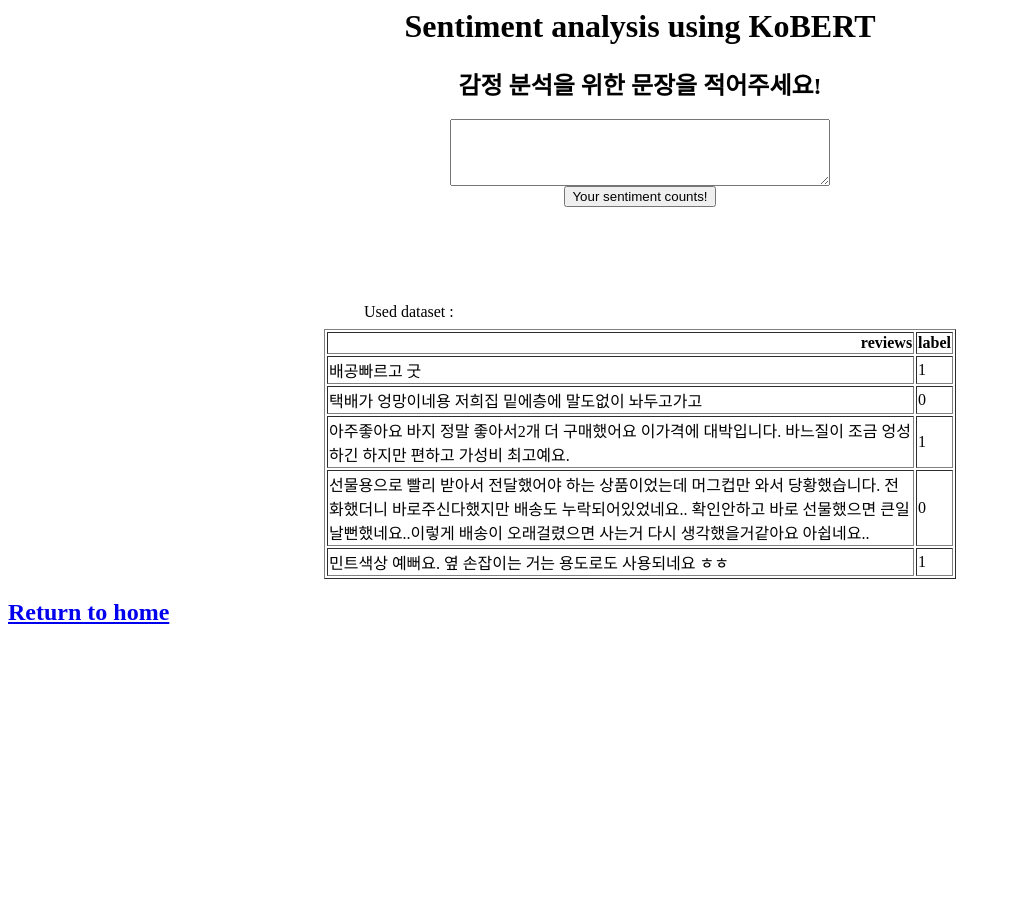
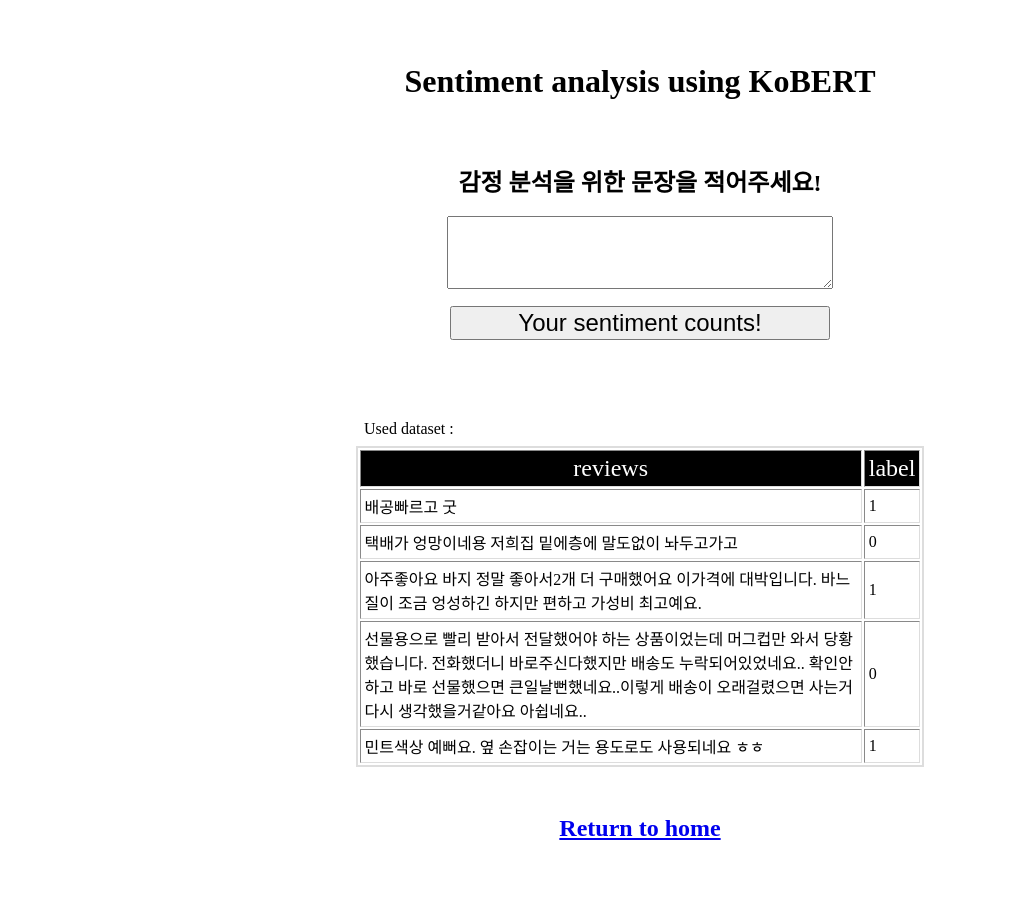
Before and after one commit to 9oormthonUniv-SSU/kdc-yujin, a Django app: page /predict_sentiment/bert_input/ in a window 1280 px wide. Shown: the whole page, without its empty margins (0-1009 px from the left). Before the commit the page ends 624 px from the top, so only its background shows below. Run offline with Django 3.2, Linux system fonts and the light colour scheme.

Commit message:
8주차: HTML 확장 & 스타일링

```diff
--- /dev/null
+++ b/bert_project/main/static/main/custom_style.css
@@ -0,0 +1,106 @@
+#index_title {
+  width:50%;
+  margin:auto;
+  text-align:center;
+  margin-top:20%;
+}
+
+.bert_title {
+  font-size:3em;
+}
+
+#page_title {
+  margin-top: 5%;
+  margin-bottom: 5%;
+}
+
+#input_submit {
+  width: 30%;
+  font-size: 1.5em;
+  margin-top: 1%;
+}
+
+#nav_foot {
+  text-align: center;
+  margin-top:3em;
+  margin-bottom:4em;
+}
+
+.semi-headline {
+  width:50%;
+  margin:auto;
+  text-align: left;
+}
+
+.result_p {
+  width: 50%;
+  margin:auto;
+  font-size: 1.5em;
+  margin-top: 1em;
+  margin-bottom: 2em;
+  color: grey;
+}
+
+.result_positive {
+  font-size: 1.5em;
+  margin-bottom: 2em;
+  color: blue;
+}
+
+.result_negative {
+  font-size: 1.5em;
+  margin-bottom: 2em;
+  color: red;
+}
+
+/*Table-related elements*/
+
+th {
+  text-align: center;
+  background-color: black;
+  color: white;
+  font-weight: inherit;
+  font-size: 1.5em;
+}
+tr {
+  text-align: left;
+}
+td {
+  vertical-align: middle !important;
+}
+.table-hover>tbody>tr:hover {
+  background-color: white;
+}
+
+.table-main{
+  margin: 0 auto;
+  margin-top: 5%;
+  margin-bottom: 5%;
+  width: 60%;
+  color: black;
+}
+
+.table-summary{
+  margin: 0 auto;
+  margin-top: 5%;
+  margin-bottom: 5%;
+  width: 82%;
+  color: black;
+}
+.table-summary>tbody>tr>td, .table-summary>tbody>tr>th, .table-summary>tfoot>tr>td, .table-summary>tfoot>tr>th, .table-summary>thead>tr>td, .table-summary>thead>tr>th {
+  padding: 8px;
+  line-height: 1.42857143;
+  vertical-align: top;
+  border: none;
+  text-align: left;
+}
+
+.table-processed{
+  margin: 0 auto;
+  width: 90%;
+  color: black;
+  border: 2px solid #ddd;;
+}
+.table-processed>tbody>tr>td, .table-processed>tbody>tr>th, .table-processed>tfoot>tr>td, .table-processed>tfoot>tr>th, .table-processed>thead>tr>td, .table-processed>thead>tr>th {
+  padding: 4px;
+}
--- /dev/null
+++ b/bert_project/main/templates/main/base.html
@@ -0,0 +1,19 @@
+{% load static %}
+
+<!DOCTYPE html>
+<html lang='ko'>
+
+<head>
+  <meta charset='UTF-8'>
+  <title>Sentiment-Analysis</title>
+  <link rel='stylesheet' type='text/css' href="{% static 'main/custom_style.css' %}" />
+</head>
+
+<body>
+
+  {% block content_1 %}
+  {% endblock %}
+
+</body>
+
+</html>
--- a/bert_project/main/templates/main/bert_input.html
+++ b/bert_project/main/templates/main/bert_input.html
@@ -1,3 +1,6 @@
+{% extends 'main/base.html' %}
+{% block content_1 %}
+
 <div style='text-align:center;'>
 
   <h1 id='page_title'>
@@ -27,3 +30,5 @@
 <div id='nav_foot'>
   <h2><a href="{% url 'index' %}">Return to home</a></h2>
 </div>
+
+{% endblock %}
--- a/bert_project/main/templates/main/bert_predict.html
+++ b/bert_project/main/templates/main/bert_predict.html
@@ -1,3 +1,6 @@
+{% extends 'main/base.html' %}
+{% block content_1 %}
+
 <div style='text-align:center;'>
 
   <h1 id='page_title'>
@@ -27,3 +30,5 @@
   <h2><a href="{% url 'main:bert_input' %}">Return to previous page</a></h2>
   <h2><a href="{% url 'index' %}">Return to home</a></h2>
 </div>
+
+{% endblock %}
--- a/bert_project/main/templates/main/index.html
+++ b/bert_project/main/templates/main/index.html
@@ -1,6 +1,11 @@
+{% extends 'main/base.html' %}
+{% block content_1 %}
+
 <div id='index_title'>
   <h1 class='bert_title'>
     <a href="{% url 'main:bert_input' %}"> BERT TEST </a>
   </h1>
   <!-- <h3 style='color:grey;'> {{ current_time }} </h3> -->
 </div>
+
+{% endblock %}
```
